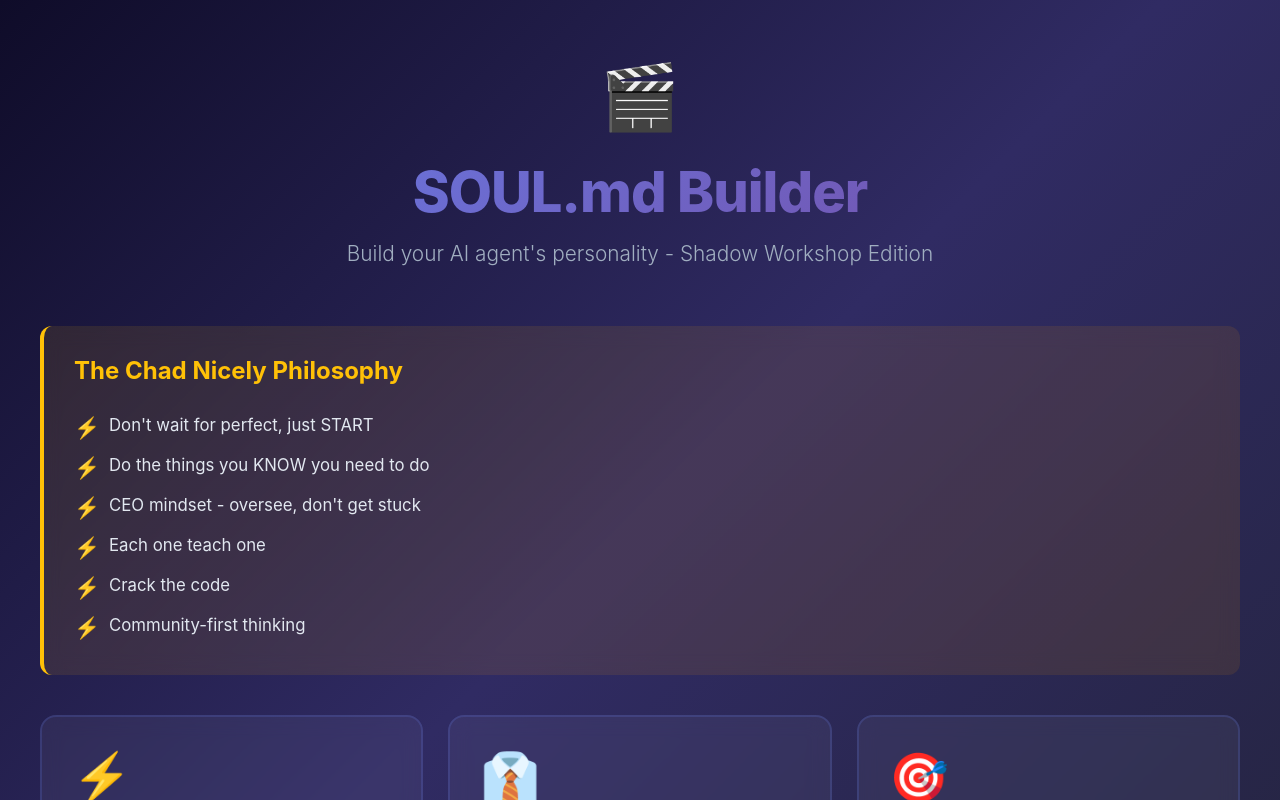
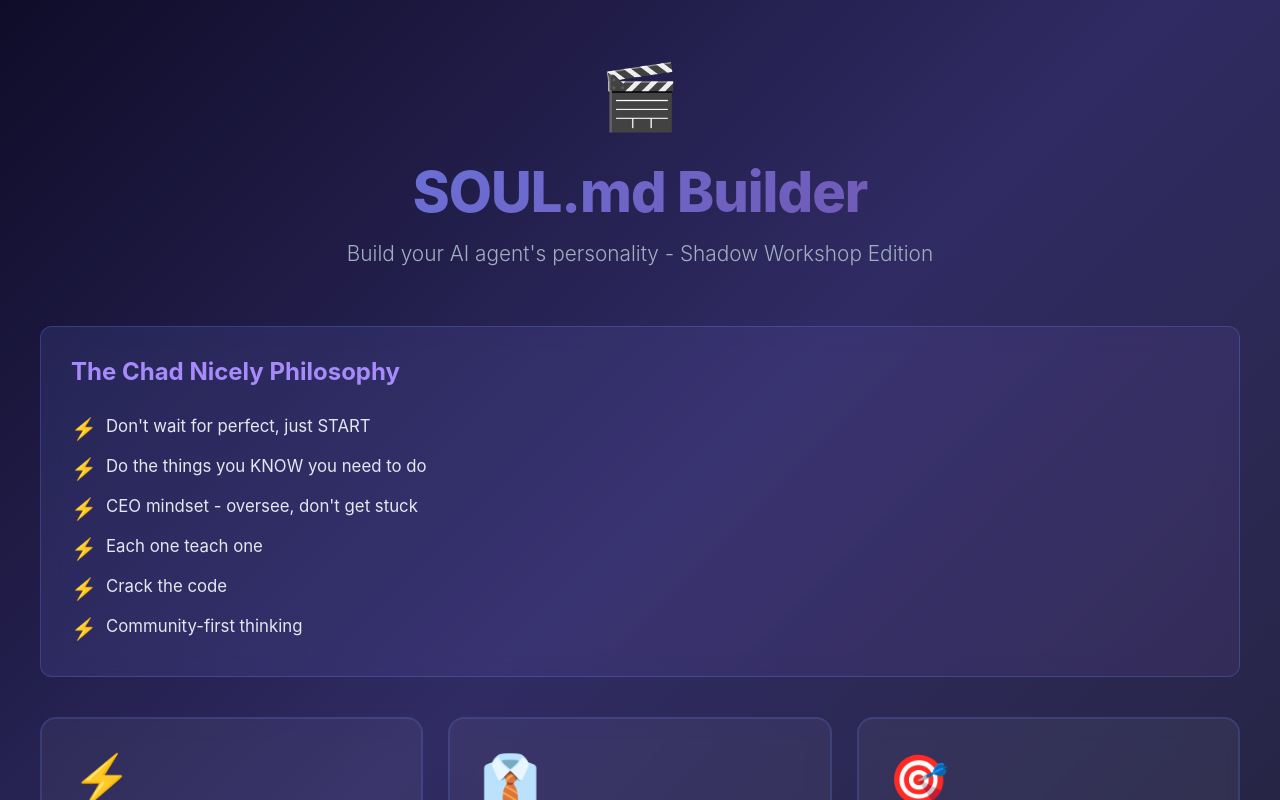
Before and after one commit to pacinobot2026/soul-builder, a Next.js app: page / in a window 1280 px wide. Shown: the top 800 px of the page. Built offline with nearby package versions, Linux system fonts and the light colour scheme.

Commit message:
Fixed philosophy box color - purple theme instead of brown/yellow

```diff
--- a/app/globals.css
+++ b/app/globals.css
@@ -287,16 +287,17 @@ body {
 }
 
 .philosophy {
-  background: linear-gradient(135deg, rgba(255, 193, 7, 0.1) 0%, rgba(255, 152, 0, 0.1) 100%);
-  border-left: 4px solid #ffc107;
+  background: linear-gradient(135deg, rgba(102, 126, 234, 0.15) 0%, rgba(118, 75, 162, 0.15) 100%);
+  border-left: 4px solid #667eea;
   padding: 30px;
   margin: 40px 0;
   border-radius: 12px;
   backdrop-filter: blur(10px);
+  border: 1px solid rgba(102, 126, 234, 0.3);
 }
 
 .philosophy h3 {
-  color: #ffc107;
+  color: #a78bfa;
   margin-bottom: 20px;
   font-size: 1.5rem;
   font-weight: 700;
```
